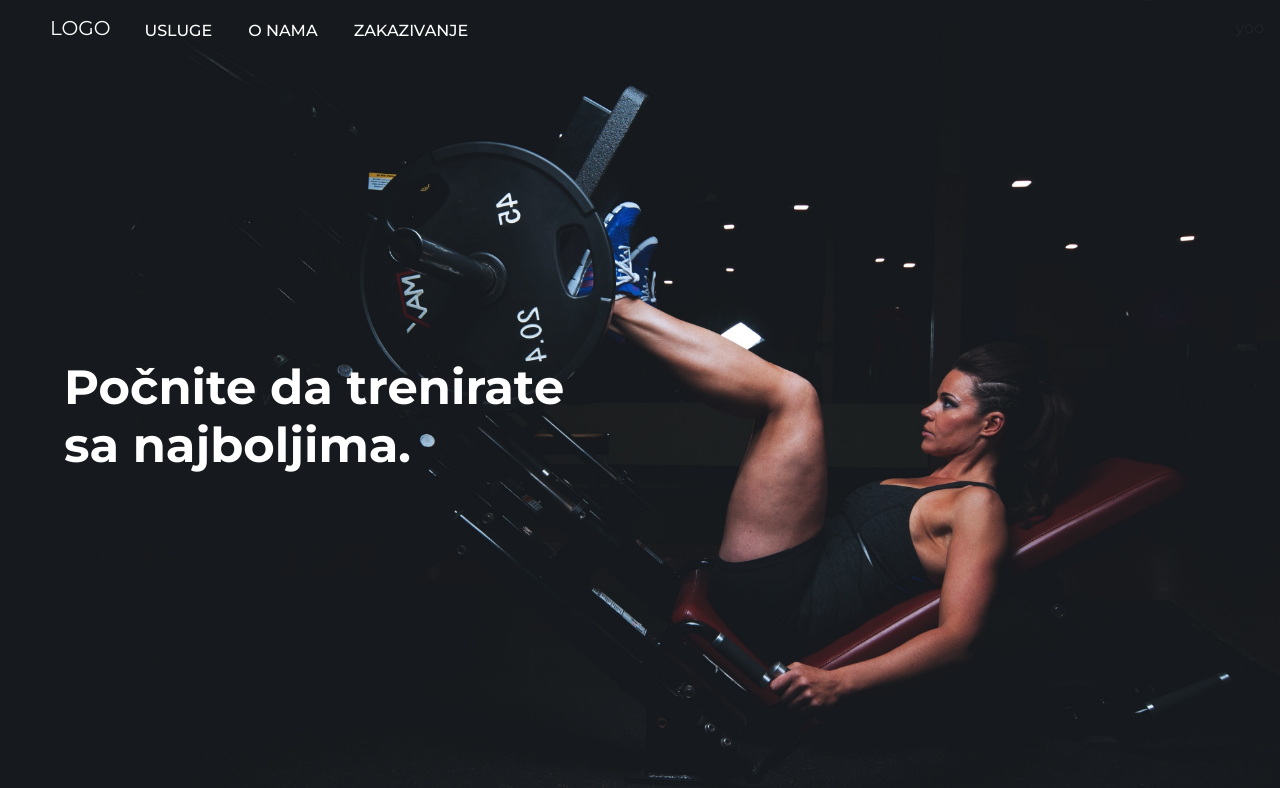
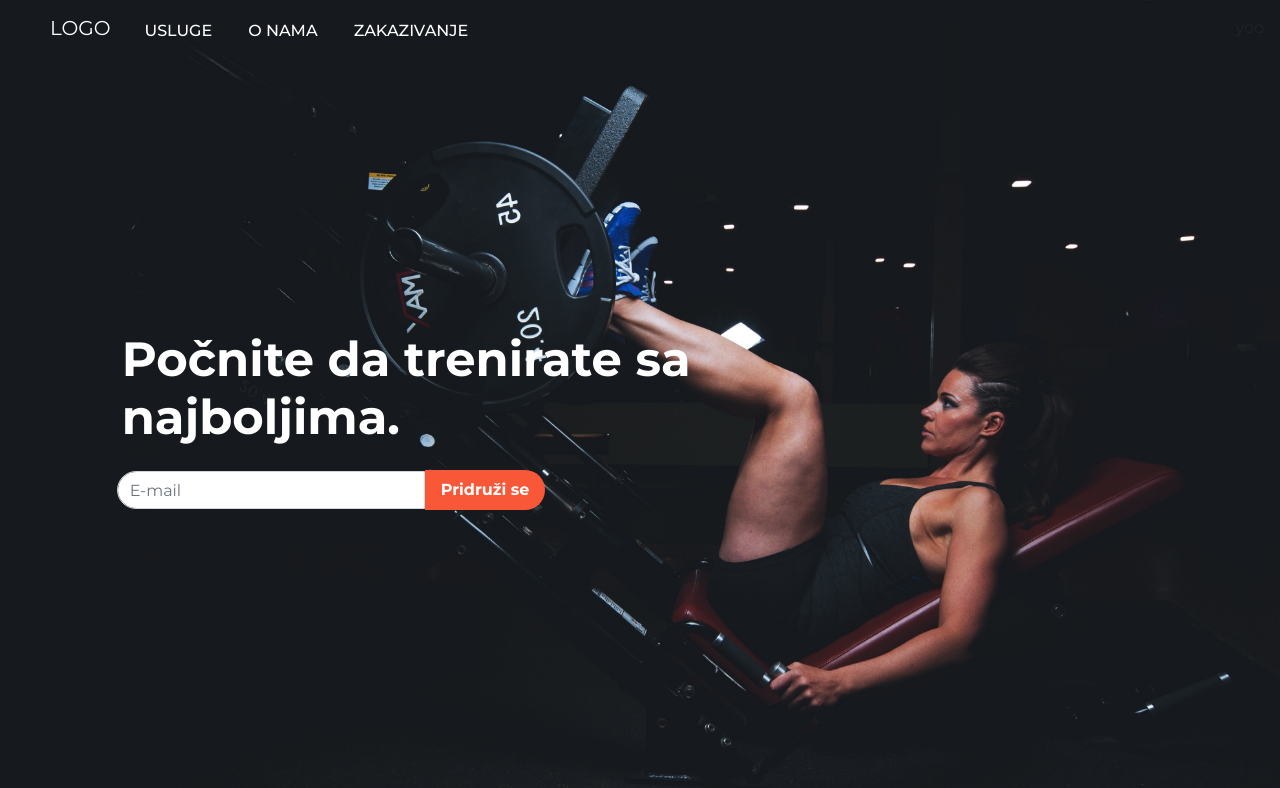
Before and after one commit to zivkovicmilos/fitnessApp, a React (Create React App) app in the folder client/: page / in a window 1280 px wide. Shown: the top 788 px of the page. Built offline with nearby package versions, Linux system fonts and the light colour scheme.

Commit message:
Fixed the Jumbo component

```diff
--- a/client/src/App.css
+++ b/client/src/App.css
@@ -59,17 +59,24 @@
 	background-image: url("./assets/img/onamaPage.jpg");
 }
 
-.jumboText {
+.jumboTextOLD {
 	width: 40%;
-	margin-top: auto;
-	margin-left: 4em;
-}
-
-.txt {
 	margin-top: auto;
 }
 
-.jumboText h1 {
+.jumboContent {
+	display: flex;
+	flex-direction: column;
+	margin-top: auto;
+	overflow: hidden;
+}
+
+.testWhite {
+	color: white;
+	margin-top: auto;
+}
+
+.jumboText {
 	font-family: "Montserrat";
 	font-weight: 700;
 	font-size: 3rem;
@@ -273,8 +280,6 @@
 }
 
 .topPartWhite {
-	width: 100%;
-	align-self: flex-end;
 	margin-top: auto;
 	margin-bottom: -1px;
 }
@@ -429,24 +434,28 @@
 	background-color: white;
 }
 
-.servicesSelector span {
+.servicesSelector a {
 	padding: 10px;
 	border-radius: 20px;
 	cursor: pointer;
-	transition: 0.2s;
+	transition: 0.2s ease-in-out;
+	text-decoration: none;
+	color: black;
 }
 
-.servicesSelector span:hover,
+.servicesSelector a:hover,
 .ssActive {
 	background-color: var(--orange);
+	color: white !important;
+}
+
+.servicesSelector span a:hover {
 	color: white;
 }
 
 .jumboDesc {
 	color: white;
 	font-weight: 300;
-	margin: 1em 0;
-	width: 80%;
 }
 
 .sectionText {
@@ -665,3 +674,24 @@ textarea {
 	width: 250px;
 	height: 100px;
 }
+
+.registerFieldWrapper {
+}
+
+.registerFieldWrapper .form-row .form-control {
+	width: 60% !important;
+	border-radius: 20px 0 0 20px !important;
+}
+
+.registerFieldWrapper .form-row .modalButton {
+	width: auto !important;
+	border-radius: 0 20px 20px 0 !important;
+}
+
+.centerRowY {
+	align-items: center;
+}
+
+.centerRowX {
+	justify-content: center;
+}
--- a/client/src/App.js
+++ b/client/src/App.js
@@ -13,6 +13,8 @@ const App = () => (
 			<Route exact path="/" component={Home} />
 			<Switch>
 				<Route exact path="/usluge/treninzi" component={Usluge} />
+				<Route exact path="/usluge/nutricionista" component={Usluge} />
+				<Route exact path="/usluge/masaze" component={Usluge} />
 				<Route exact path="/onama" component={ONama} />
 				<Route exact path="/zakazivanje" component={Zakazivanje} />
 			</Switch>
--- a/client/src/components/context/Store.js
+++ b/client/src/components/context/Store.js
@@ -12,6 +12,7 @@ const { Provider } = store;
 const changeSection = (prevSection, nextSection, state) => {
 	document.getElementById(prevSection).classList.remove("ssActive");
 	document.getElementById(nextSection).classList.add("ssActive");
+	console.log("PREV " + state.section + " NEXT " + nextSection);
 	return { ...state, section: nextSection };
 };
 
--- /dev/null
+++ b/client/src/components/layout/Home/RegisterField.js
@@ -0,0 +1,20 @@
+import React from "react";
+
+const RegisterField = () => {
+	return (
+		<form className="col-md-5 offset-md-1 registerFieldWrapper">
+			<div className="form-row centerRowY">
+				<input
+					type="text"
+					className="form-control registerField"
+					placeholder="E-mail"
+				/>
+				<button type="button" className="modalButton">
+					Pridruži se
+				</button>
+			</div>
+		</form>
+	);
+};
+
+export default RegisterField;
--- a/client/src/components/layout/Jumbo.js
+++ b/client/src/components/layout/Jumbo.js
@@ -1,5 +1,6 @@
 import React, { useState, useEffect } from "react";
 import ServicesSelector from "./ServicesSelector";
+import RegisterField from "./Home/RegisterField";
 import topPartWhite from "../../assets/svg/topPartWhite.svg";
 
 const Jumbo = (props) => {
@@ -10,12 +11,27 @@ const Jumbo = (props) => {
 			? props.desc
 			: false;
 	let serviceSelector = props.type == "services" ? true : false;
+	let homeRegister = props.type == "home" ? true : false;
 	return (
 		<div className={`row jumboWrapper ${props.image}`}>
-			<div className="jumboText">
-				<h1>{props.jumboText}</h1>
-				{jumboDesc && <div className="jumboDesc">{props.desc}</div>}
+			<div className="container-fluid jumboContent">
+				<div className="row">
+					<h1 className="col-md-6 offset-md-1 jumboText">
+						{props.jumboText}
+					</h1>
+				</div>
+				<div className="row">
+					{jumboDesc && (
+						<div className="jumboDesc offset-md-1 col-md-5">
+							{props.desc}
+						</div>
+					)}
+				</div>
 				{serviceSelector && <ServicesSelector />}
+
+				<div className="row mt-3">
+					{homeRegister && <RegisterField />}
+				</div>
 			</div>
 
 			<img src={topPartWhite} className="topPartWhite" />
--- a/client/src/components/layout/Navbar.js
+++ b/client/src/components/layout/Navbar.js
@@ -4,9 +4,9 @@ import { Link } from "react-router-dom";
 const Navbar = () => {
 	return (
 		<nav className="navbar navbar-expand-lg navbar-dark nav-wrapper">
-			<a className="navbar-brand" href="#">
+			<Link className="navbar-brand" to="/">
 				LOGO
-			</a>
+			</Link>
 			<button
 				className="navbar-toggler"
 				type="button"
@@ -35,7 +35,7 @@ const Navbar = () => {
 						</Link>
 					</li>
 					<li className="nav-item">
-						<Link className="nav-link" to="zakazivanje">
+						<Link className="nav-link" to="/zakazivanje">
 							ZAKAZIVANJE
 						</Link>
 					</li>
--- a/client/src/components/layout/ServicesSelector.js
+++ b/client/src/components/layout/ServicesSelector.js
@@ -1,5 +1,6 @@
 import React, { useState, useContext } from "react";
 import { BrowserRouter as Router, Route, Switch } from "react-router-dom";
+import { Link } from "react-router-dom";
 import { store } from "../context/Store";
 
 const ServicesSelector = (props) => {
@@ -8,17 +9,26 @@ const ServicesSelector = (props) => {
 
 	//dispatch({ type: 'action' });
 	return (
-		<div
-			className="servicesSelector"
-			onClick={(e) =>
-				dispatch({ type: "changeSection", nextSection: e.target.id })
-			}
-		>
-			<span className="ssActive" id="Treninzi">
-				Treninzi
-			</span>
-			<span id="Nutricionista">Nutricionista</span>
-			<span id="Masaze">Masaže</span>
+		<div className=" row">
+			<div
+				className="servicesSelector offset-md-1 mt-3"
+				onClick={(e) =>
+					dispatch({
+						type: "changeSection",
+						nextSection: e.target.id,
+					})
+				}
+			>
+				<Link to="treninzi" id="Treninzi" className="ssActive">
+					Treninzi
+				</Link>
+				<Link to="nutricionista" id="Nutricionista">
+					Nutricionista
+				</Link>
+				<Link to="masaze" id="Masaze">
+					Masaže
+				</Link>
+			</div>
 		</div>
 	);
 };
--- a/client/src/components/layout/Zakazivanje.js
+++ b/client/src/components/layout/Zakazivanje.js
@@ -1,10 +1,15 @@
-import React from "react";
+import React, { useState } from "react";
 import Table from "./Zakazivanje/Table";
 import Navbar from "./Navbar";
 import Jumbo from "./Jumbo";
 import Footer from "./Footer";
 
 const Zakazivanje = () => {
+	const [yoga, setYoga] = useState(true);
+	const [pilates, setPilates] = useState(true);
+	const [core, setCore] = useState(true);
+	const [cardio, setCardio] = useState(true);
+
 	return (
 		<div className="container-fluid">
 			<Navbar />
@@ -29,7 +34,10 @@ const Zakazivanje = () => {
 									type="checkbox"
 									className="form-check-input"
 									id="yoga"
-									checked
+									defaultChecked={yoga}
+									onChange={() => {
+										setYoga(!yoga);
+									}}
 								/>
 								<label className="form-check-label" for="yoga">
 									Yoga
@@ -40,7 +48,10 @@ const Zakazivanje = () => {
 									type="checkbox"
 									className="form-check-input"
 									id="pilates"
-									checked
+									defaultChecked={pilates}
+									onChange={() => {
+										setPilates(!pilates);
+									}}
 								/>
 								<label
 									className="form-check-label"
@@ -54,7 +65,10 @@ const Zakazivanje = () => {
 									type="checkbox"
 									className="form-check-input"
 									id="core"
-									checked
+									defaultChecked={core}
+									onChange={() => {
+										setCore(!core);
+									}}
 								/>
 								<label className="form-check-label" for="core">
 									Core
@@ -65,7 +79,10 @@ const Zakazivanje = () => {
 									type="checkbox"
 									className="form-check-input"
 									id="cardio"
-									checked
+									defaultChecked={cardio}
+									onChange={() => {
+										setCardio(!cardio);
+									}}
 								/>
 								<label
 									className="form-check-label"
```
